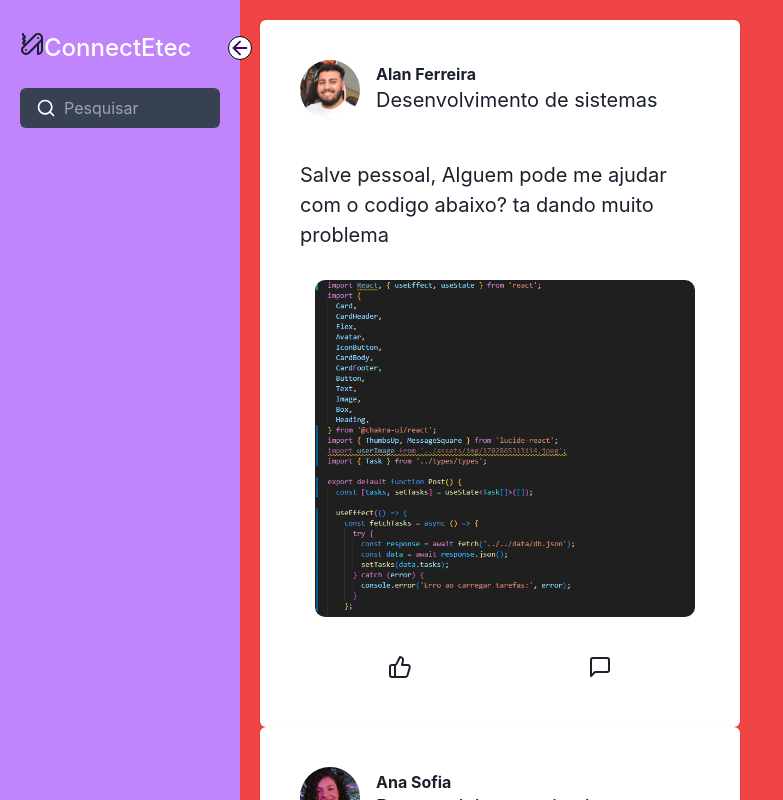
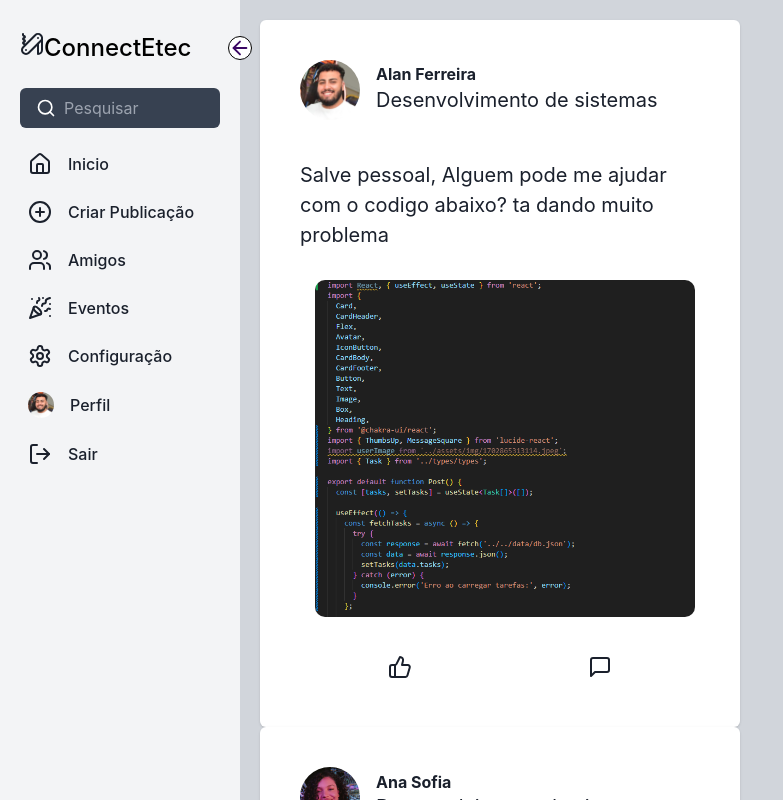
Before and after one commit to ferreiraalan13/ConnectEtec, a React (Vite) app: page /home in a window 1280 px wide. Both pictures are taken after typing "name@example.com", "Sample123" into the empty fields and a click on the button "Login". Shown: the whole page, without its empty margins (0-783 px from the left). Built offline with nearby package versions, Linux system fonts and the light colour scheme; no server answers.

Commit message:
Ajustes do menu e homes

```diff
--- a/src/components/CriarPost.tsx
+++ b/src/components/CriarPost.tsx
@@ -19,9 +19,11 @@ export default function CriarPost() {
         h="500px"
         padding="10px"
         borderRadius={"16px"}
-        marginLeft={'310px'}
+        marginLeft={""}
       >
-        <div className="flex justify-center gap font-bold text-2xl">Criar Publicação</div>
+        <div className="flex justify-center gap font-bold text-2xl">
+          Criar Publicação
+        </div>
 
         <div className="flex gap-2 flex-col w-full">
           <div className="flex bg-gray-300 text-gray-700 items-center gap-3 p-2 rounded-lg h-{78px} ">
@@ -34,10 +36,10 @@ export default function CriarPost() {
           </div>
         </div>
 
-        <Textarea placeholder="O que voce esta pensando?"  required />
+        <Textarea placeholder="O que voce esta pensando?" required />
 
         <InputGroup>
-          <InputLeftAddon>{<Image/>}</InputLeftAddon>
+          <InputLeftAddon>{<Image />}</InputLeftAddon>
           <Input type="file" p={1} />
         </InputGroup>
 
--- /dev/null
+++ b/src/components/ItensMenu2.tsx
@@ -0,0 +1,37 @@
+import React, { ReactNode } from "react";
+import { useNavigate } from "react-router-dom";
+
+interface IOwnProps {
+  children: ReactNode;
+  label?: string;
+  route?: string;
+  customFunction?(): void;
+}
+
+const ItensMenu2: React.FC<IOwnProps> = ({
+  children,
+  label,
+  route,
+  customFunction,
+}) => {
+  const navigate = useNavigate();
+  function handleCallFunction() {
+    if (route) {
+      navigate(route);
+    } else if (customFunction) {
+      customFunction();
+    }
+  }
+
+  return (
+    <li
+      className="text-black text-xl flex items-center gap-x-4 cursor-pointer p2 hover:bg-gray-50 rounded-md mt-6"
+      onClick={handleCallFunction}
+    >
+      {" "}
+      {children}
+      {label}
+    </li>
+  );
+};
+export default ItensMenu2;
--- /dev/null
+++ b/src/components/MenuFinal.tsx
@@ -0,0 +1,154 @@
+import {
+  CirclePlus,
+  PartyPopper,
+  LogOut,
+  Settings,
+  Users,
+  ArrowLeft,
+  Home,
+  PocketKnife,
+  Search,
+} from "lucide-react";
+import { useContext, useState } from "react";
+import { useNavigate } from "react-router-dom";
+
+import userImage from "../assets/img/1702865313114.jpeg";
+import { AuthContext } from "../Contexts/Auth/AuthContext";
+
+export default function Menu() {
+  const auth = useContext(AuthContext);
+
+  const handleLogout = async () => {
+    await auth.signout();
+    navigate("/");
+  };
+
+  const [open, setOpen] = useState(true);
+  const navigate = useNavigate();
+
+  return (
+    <div
+      className={`bg-gray-100 h-screen p-5 pt-8 ${
+        open ? "w-72" : "w-20"
+      } duration-300 relative`}
+    >
+      <ArrowLeft
+        className={`bg-white text-purple-950 rounded-full absolute -right-3 top-9 border border-black cursor-pointer ${
+          !open && "rotate-180"
+        }`}
+        onClick={() => setOpen(!open)}
+      />
+
+      <div className="inline-flex">
+        <PocketKnife className="text-4xl cursor-pointer block float-left" />
+        <h1
+          className={`text-black origin-left font-medium text-2xl duration-300 ${
+            !open && "scale-0"
+          }`}
+        >
+          ConnectEtec
+        </h1>
+      </div>
+
+      <div
+        className={`flex items-center rounded-md bg-gray-700 mt-6 ${
+          !open ? "px-2.5" : "px-4"
+        } py-2`}
+      >
+        <Search
+          className={`text-white text-lg float-left cursor-pointer ${
+            open && "mr-2"
+          } `}
+        />
+        <input
+          type="search"
+          placeholder="Pesquisar"
+          className={`text-base text-white bg-transparent w-full focus:outline-none ${
+            !open && "hidden"
+          }`}
+        />
+      </div>
+
+      <ul className="pt-2">
+        <li
+          className="text-Black text-sm flex items-center gap-x-4 cursor-pointer p-2 hover:bg-gray-300 rounded-md mt-2"
+          onClick={() => navigate("/home")}
+        >
+          <span>
+            <Home />
+          </span>
+          <span className={`text-base font-medium flex-1 ${!open && "hidden"}`}>
+            Inicio
+          </span>
+        </li>
+
+        <li
+          className="text-Black text-sm flex items-center gap-x-4 cursor-pointer p-2 hover:bg-gray-300 rounded-md mt-2"
+          onClick={() => navigate("/criarpublicacao")}
+        >
+          <span>
+            <CirclePlus />
+          </span>
+          <span className={`text-base font-medium flex-1 ${!open && "hidden"}`}>
+            Criar Publicação
+          </span>
+        </li>
+
+        <li className="text-Black text-sm flex items-center gap-x-4 cursor-pointer p-2 hover:bg-gray-300 rounded-md mt-2">
+          <span>
+            <Users />
+          </span>
+          <span className={`text-base font-medium flex-1 ${!open && "hidden"}`}>
+            Amigos
+          </span>
+        </li>
+
+        <li className="text-Black text-sm flex items-center gap-x-4 cursor-pointer p-2 hover:bg-gray-300 rounded-md mt-2">
+          <span>
+            <PartyPopper />
+          </span>
+          <span className={`text-base font-medium flex-1 ${!open && "hidden"}`}>
+            Eventos
+          </span>
+        </li>
+
+        <li className="text-Black text-sm flex items-center gap-x-4 cursor-pointer p-2 hover:bg-gray-300 rounded-md mt-2">
+          <span>
+            <Settings />
+          </span>
+          <span className={`text-base font-medium flex-1 ${!open && "hidden"}`}>
+            Configuração
+          </span>
+        </li>
+
+        <li
+          className="text-Black text-sm flex items-center gap-x-4 cursor-pointer p-2 hover:bg-gray-300 rounded-md mt-2"
+          onClick={() => navigate("/homeperfil")}
+        >
+          <span>
+            <img
+              className="w-[26px] rounded-full bg-gray-300"
+              src={userImage}
+              alt=""
+            />
+          </span>
+          <span className={`text-base font-medium flex-1 ${!open && "hidden"}`}>
+            Perfil
+          </span>
+        </li>
+
+        <li
+          className="text-Black text-sm flex items-center gap-x-4 cursor-pointer p-2 hover:bg-gray-300 rounded-md mt-2"
+          onClick={() => handleLogout()}
+        >
+          <span>
+            <LogOut />
+          </span>
+          <span className={`text-base font-medium flex-1 ${!open && "hidden"}`}>
+            Sair
+          </span>
+        </li>
+      </ul>
+    </div>
+  );
+}
--- a/src/components/Perfil.tsx
+++ b/src/components/Perfil.tsx
@@ -12,7 +12,7 @@ export default function Perfil() {
       h=""
       padding="10px"
       borderRadius={"16px"}
-      marginLeft={"310px"}
+      marginLeft={""}
     >
       <div className="w-[780px] h-72 bg-gray-100 rounded-2xl">
         <div className="w-full h-36">
--- a/src/pages/home/Home.tsx
+++ b/src/pages/home/Home.tsx
@@ -2,59 +2,21 @@ import Post from "../../components/Post";
 
 import { Box, Container, Flex } from "@chakra-ui/react";
 import Evento from "../../components/Evento";
-import Menu from "../../components/Menu";
 
-import { ArrowLeft, Home, PocketKnife, Search } from "lucide-react";
-import { useState } from "react";
-import ItensMenu from "../../components/ItensMenu";
+import { useContext } from "react";
+
+import { AuthContext } from "../../Contexts/Auth/AuthContext";
+import { useNavigate } from "react-router-dom";
+
+import MenuFinal from "../../components/MenuFinal";
 
 export default function App() {
-  const [open, setOpen] = useState(true);
+  const navigate = useNavigate();
+  const auth = useContext(AuthContext);
 
   return (
-    <Box height={"100vh"} overflow={"hidden"} className="flex bg-red-500">
-      <div
-        className={`bg-purple-400 h-screen p-5 pt-8 ${
-          open ? "w-72" : "w-20"
-        } duration-300 relative`}
-      >
-        <ArrowLeft
-          className={`bg-white text-purple-950 rounded-full absolute -right-3 top-9 border border-black cursor-pointer ${
-            !open && "rotate-180"
-          }`}
-          onClick={() => setOpen(!open)}
-        />
-
-        <div className="inline-flex">
-          <PocketKnife className="text-4xl cursor-pointer block float-left" />
-          <h1
-            className={`text-white origin-left font-medium text-2xl duration-300 ${
-              !open && "scale-0"
-            }`}
-          >
-            ConnectEtec
-          </h1>
-        </div>
-
-        <div
-          className={`flex items-center rounded-md bg-gray-700 mt-6 ${
-            !open ? "px-2.5" : "px-4"
-          } py-2`}
-        >
-          <Search
-            className={`text-white text-lg float-left cursor-pointer ${
-              open && "mr-2"
-            } `}
-          />
-          <input
-            type="search"
-            placeholder="Pesquisar"
-            className={`text-base text-white bg-transparent w-full focus:outline-none ${
-              !open && "hidden"
-            }`}
-          />
-        </div>
-      </div>
+    <Box height={"100vh"} overflow={"hidden"} className="flex bg-gray-300">
+      <MenuFinal />
 
       <Box
         padding={"20px"}
--- a/src/pages/home/HomeCriarPublicacao.tsx
+++ b/src/pages/home/HomeCriarPublicacao.tsx
@@ -2,29 +2,33 @@ import { Box, Flex } from "@chakra-ui/react";
 import Evento from "../../components/Evento";
 import Menu from "../../components/Menu";
 import CriarPost from "../../components/CriarPost";
+import MenuFinal from "../../components/MenuFinal";
 
 export default function App() {
   return (
-    <Flex flexDirection={"column"} gap={3} padding={2} className="bg-gray-300">
-        <div>
-        <Menu />
-        </div>
-
-
-        <Box className="flex gap-3 justify-center" marginLeft={'150px'} w="1100px">
-          <div className="flex flex-col gap-3 ">
-            <CriarPost />
-          </div>
-          <div className="flex flex-col gap-3">
-          <Evento />
-          <Evento />
-        </div>
-
-        </Box>
-
-
-
-    </Flex>
+    <Box height={"100vh"} overflow={"hidden"} className="flex bg-gray-300">
+      <MenuFinal />
+      <Box
+        padding={"20px"}
+        css={{
+          "&::-webkit-scrollbar": {
+            width: "13px",
+            height: "13px",
+            borderRadius: "20px",
+            backgroundColor: "darkgray",
+            marginRight: "4px",
+          },
+          "&::-webkit-scrollbar-thumb": {
+            background: "grey",
+            borderRadius: "20px",
+          },
+        }}
+        overflowX={"hidden"}
+        width={"100%"}
+      >
+        <CriarPost />
+      </Box>
+    </Box>
   );
 }
 
--- a/src/pages/home/HomePerfil.tsx
+++ b/src/pages/home/HomePerfil.tsx
@@ -2,24 +2,33 @@ import { Box } from "@chakra-ui/react";
 import Evento from "../../components/Evento";
 import Menu from "../../components/Menu";
 import Perfil from "../../components/Perfil";
+import MenuFinal from "../../components/MenuFinal";
 
 export default function HomePerfil() {
   return (
-    <div className="bg-gray-300 flex flex-col gap-3 p-2">
-      <div className="flex gap-4">
-        <Menu />
+    <Box height={"100vh"} overflow={"hidden"} className="flex bg-gray-300">
+      <MenuFinal />
 
-        <Box className="flex gap-3 justify-center" w="1100px">
-          <div className="flex flex-col gap-3 ">
-            <Perfil />
-          </div>
-        </Box>
-
-        <div className="flex flex-col gap-3">
-          <Evento />
-          <Evento />
-        </div>
-      </div>
-    </div>
+      <Box
+        padding={"20px"}
+        css={{
+          "&::-webkit-scrollbar": {
+            width: "13px",
+            height: "13px",
+            borderRadius: "20px",
+            backgroundColor: "darkgray",
+            marginRight: "4px",
+          },
+          "&::-webkit-scrollbar-thumb": {
+            background: "grey",
+            borderRadius: "20px",
+          },
+        }}
+        overflowX={"hidden"}
+        width={"100%"}
+      >
+        <Perfil />
+      </Box>
+    </Box>
   );
 }
```
